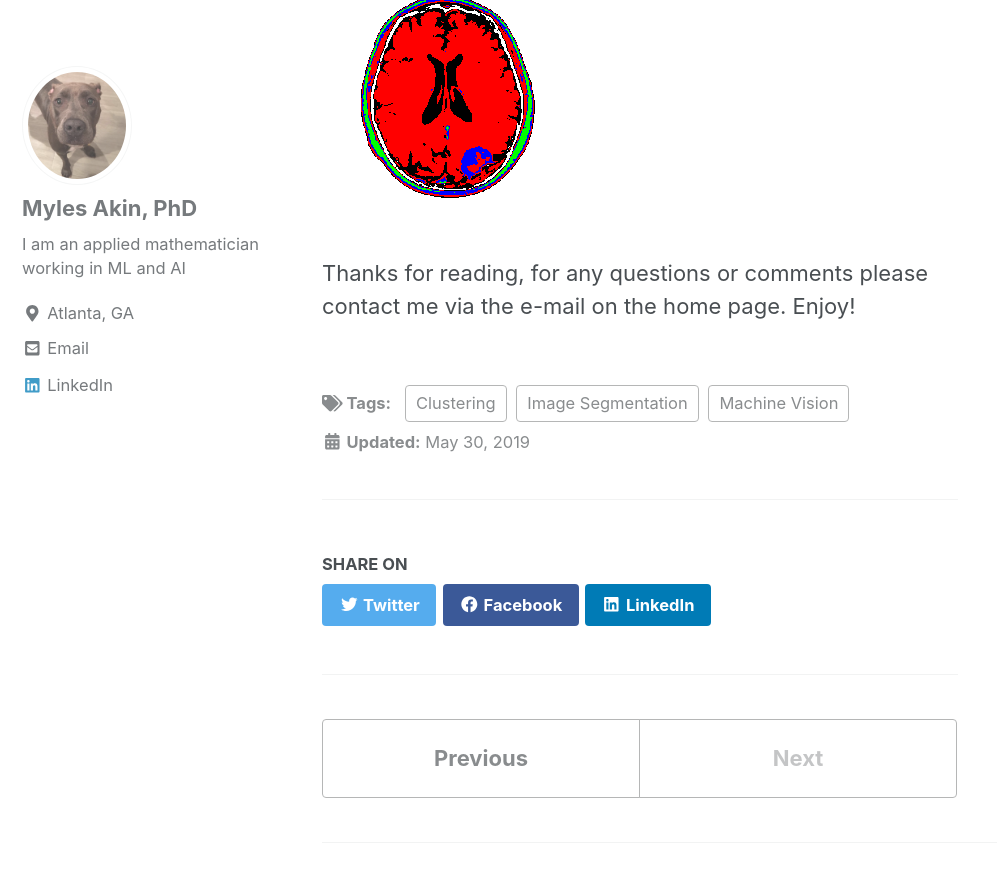
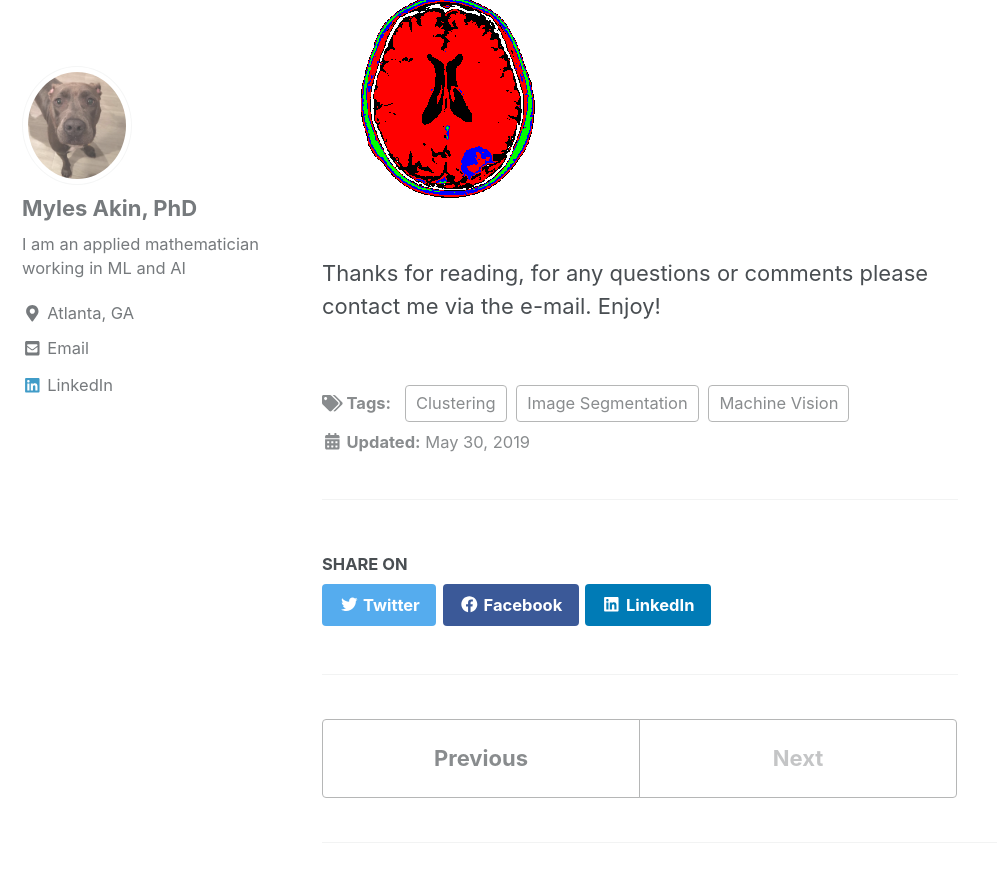
Before and after one commit to mylesakin/mylesakin.github.io, a Jekyll site: the page built from _posts/2019-05-30-ImageSegmentation.md, in a window 1280 px wide and 900 px high, scrolled down 19790 px. Shown: the top 882 px of the window, without its empty margins (0-997 px from the left). Built offline with Jekyll 4.4.1, drawn with Linux system fonts in a browser that asks for light colours; cached includes are drawn as plain includes; nearby versions of some CDN libraries; formulas are drawn with MathJax 3.

Commit message:
image segmentation

```diff
--- a/_posts/2019-05-30-ImageSegmentation.md
+++ b/_posts/2019-05-30-ImageSegmentation.md
@@ -427,4 +427,4 @@ plt.show()
 ![png]({{ site.url }}{{ site.baseurl }}/images/output_35_0.png)
 
 
-Thanks for reading, for any questions or comments please contact me via the e-mail on the home page. Enjoy!
+Thanks for reading, for any questions or comments please contact me via the e-mail. Enjoy!
```
